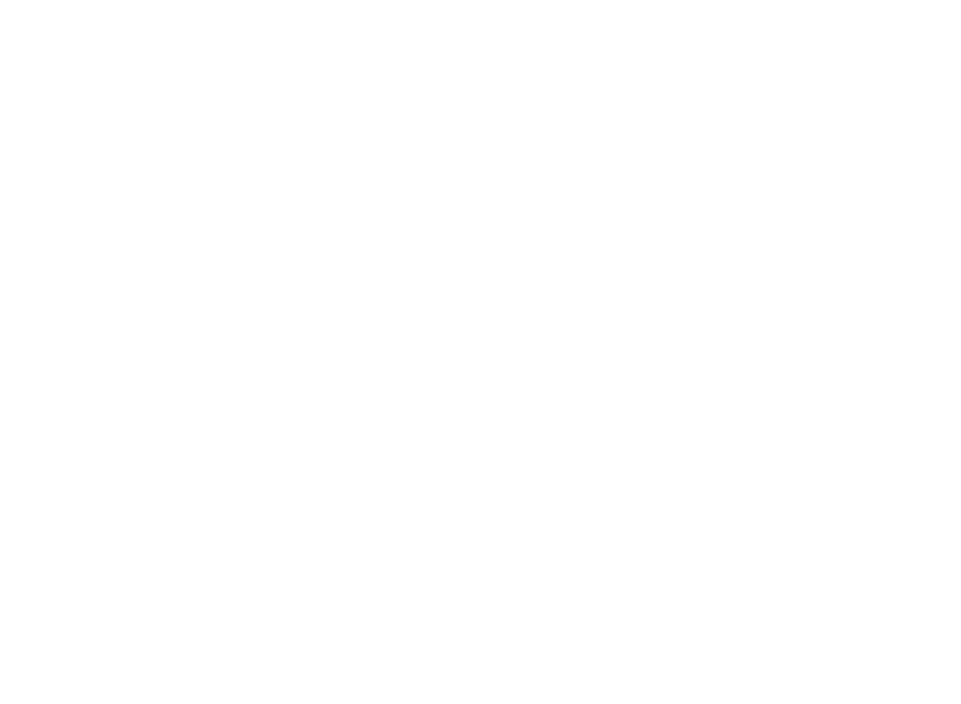
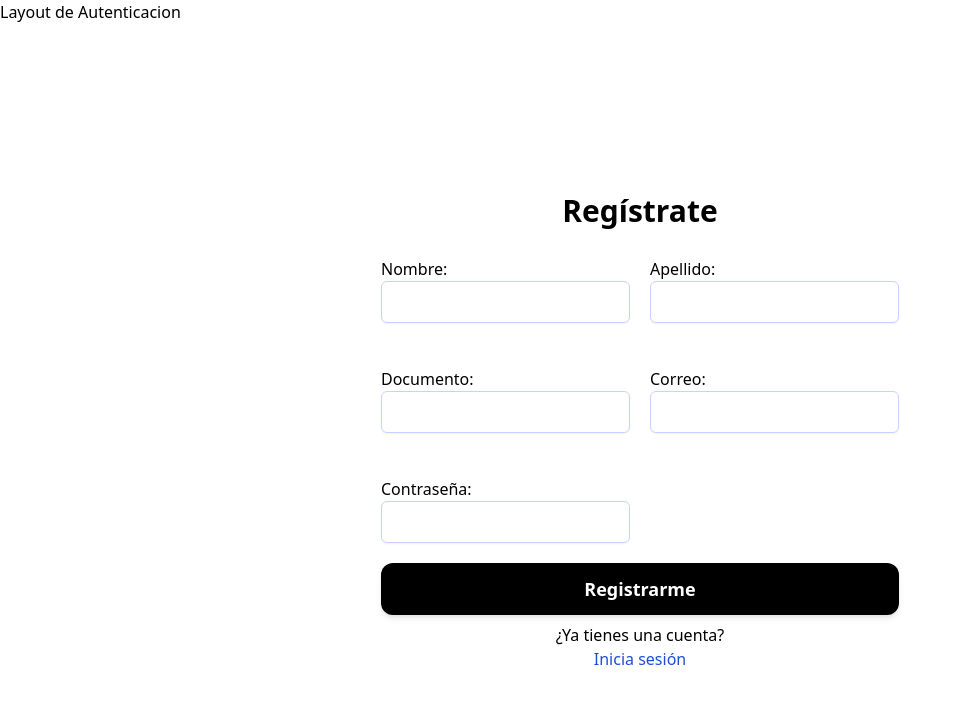
Before and after one commit to PROYECTOMINTIC-WebDev/Frontend-WebDev, a React (Create React App) app: page /auth/registro in a window 1280 px wide. Before the commit this address had no page. Shown: the top 704 px of the page, without its empty margins (0-961 px from the left). Built offline with nearby package versions, Linux system fonts and the light colour scheme.

Commit message:
creacion interfaz de registro,components,styles,utils,

```diff
--- a/package.json
+++ b/package.json
@@ -9,6 +9,7 @@
     "@testing-library/user-event": "^12.1.10",
     "react": "^17.0.2",
     "react-dom": "^17.0.2",
+    "react-loading": "^2.0.3",
     "react-router-dom": "^6.0.2",
     "react-scripts": "4.0.3",
     "web-vitals": "^1.0.1"
--- a/src/App.css
+++ /dev/null
@@ -1,4 +0,0 @@
-/* ./src/index.css */
-@tailwind base;
-@tailwind components;
-@tailwind utilities;
--- a/src/App.jsx
+++ b/src/App.jsx
@@ -1,29 +1,35 @@
 import Index from "./pages/index/Index";
 import Login from "./pages/login/Login";
-import Registro from "./pages/registro/Registro";
 import Admin from "./pages/admin/Admin";
 import { BrowserRouter, Routes, Route } from "react-router-dom";
-import "./App.css";
+import './styles/globals.css';
 import Sidebar from "./modules/sidebar/sidebar";
-
 import Adminusers from "./pages/admin/Adminusers";
 import PrivateLayout from "./layout/PrivateLayout";
+import AuthLayout from "./layout/AuthLayout";
+import Registro from "./pages/auth/Registro";
+
 
 function App() {
   return (
     <BrowserRouter>
       <Routes>
+      //ruta privada de administrador
         <Route path="/" element={<PrivateLayout />}>
-        <Route path="/admin" element={<Admin />} />
-        <Route path="/admin/usuarios" element={<Adminusers />} />
+          <Route path="/admin" element={<Admin />} />
+          <Route path="/admin/usuarios" element={<Adminusers />} />
+        </Route>
 
-        </Route>
         <Route path="" element={<Index />} />
-
         <Route path="/login" element={<Login />} />
         <Route path="/registro" element={<Registro />} />
         <Route path="/admin" element={<Admin />} />
         <Route path="/sidebar" element={<Sidebar />} />
+      //ruta de autenticacion de registro
+          <Route path='/auth' element={<AuthLayout />}>
+            <Route path='registro' element={<Registro />} />
+          </Route>
+
       </Routes>
     </BrowserRouter>
   );
--- /dev/null
+++ b/src/components/ButtonLoading.jsx
@@ -0,0 +1,16 @@
+import React from "react";
+import ReactLoading from 'react-loading';
+// boton con efecto de carga de carga
+const ButtonLoading = ({ disabled, loading, text }) => {
+  return (
+    <button
+      disabled={disabled}
+      type="submit"
+      className="bg-black text-white font-bold text-lg py-3 px-6  rounded-xl hover:bg-gray-800 shadow-md my-2 disabled:opacity-50 disabled:bg-gray-700"
+    >
+      {loading ? <ReactLoading type="spin" height={30} width={30} /> : text}
+    </button>
+  );
+};
+
+export default ButtonLoading;
--- /dev/null
+++ b/src/components/Dropdown.jsx
@@ -0,0 +1,31 @@
+import React from "react";
+import { nanoid } from 'nanoid';
+
+const Dropdown = ({ label, name, defaultValue = '', required, options }) => {
+    const [selectedValue, setSelectedValue] = useState(defaultValue);
+    const optionsSelect = [['', 'Seleccione una opción', true], ...Object.entries(options)];
+    useEffect(() => {
+      setSelectedValue(defaultValue);
+    }, [defaultValue]);
+    return (
+      <label htmlFor={name} className='flex flex-col my-3'>
+        <span>{label}</span>
+        <select
+          required={required}
+          name={name}
+          className='input'
+          value={selectedValue}
+          onChange={(e) => setSelectedValue(e.target.value)}
+        >
+          {optionsSelect.map((o) => {
+            return (
+              <option key={nanoid()} value={o[0]} disabled={o[2] ?? false}>
+                {o[1]}
+              </option>
+            );
+          })}
+        </select>
+      </label>
+    );
+  };
+  export default Dropdown;
--- /dev/null
+++ b/src/components/Input.jsx
@@ -0,0 +1,18 @@
+import React from 'react';
+
+const Input = ({ label, name, defaultValue, type, required }) => {
+    return (
+      <label htmlFor={name} className='flex flex-col my-3'>
+        <span>{label}</span>
+        <input
+          required={required}
+          type={type}
+          name={name}
+          className='input'
+          defaultValue={defaultValue}
+        />
+      </label>
+    );
+  };
+
+  export default Input;
--- /dev/null
+++ b/src/hook/useFormData.js
@@ -0,0 +1,20 @@
+import { useRef, useState } from 'react';
+
+const useFormData = (initial) => {
+  const form = useRef(initial);
+  const [formData, setFormData] = useState({});
+  const getFormData = () => {
+    const fd = new FormData(form.current);
+    const obj = {};
+    fd.forEach((value, key) => {
+      obj[key] = value;
+    });
+    return obj;
+  };
+  const updateFormData = () => {
+    setFormData(getFormData());
+  };
+  return { form, formData, updateFormData };
+};
+
+export default useFormData;
--- /dev/null
+++ b/src/layout/AuthLayout.jsx
@@ -0,0 +1,16 @@
+import React from 'react'
+import { Outlet } from 'react-router'
+const AuthLayout = () => {
+    return (
+        <div className='flex flex-col md:flex-row flex-no-wrap h-screen'>
+        <div className='flex w-full h-full'>
+          <div className='w-full h-full  overflow-y-scroll'>
+            Layout de Autenticacion
+            <Outlet />
+          </div>
+        </div>
+      </div>
+      )
+}
+
+export default AuthLayout
--- /dev/null
+++ b/src/pages/auth/Registro.jsx
@@ -0,0 +1,43 @@
+import React from 'react'
+import Input from '../../components/Input'
+import ButtonLoading from '../../components/ButtonLoading'
+import useFormData from '../../hook/useFormData'
+import { Link } from 'react-router-dom';
+// import { Enum_Rol } from 'utils/enums';
+
+const Registro = () => {
+
+  const { form, formData, updateFormData } = useFormData();
+
+  const submitForm = (e) => {
+    e.preventDefault();
+    Registro({ variables: formData });
+    };
+
+    return (
+      <div className='flex flex-col h-full w-full items-center justify-center'>
+      <h1 className='text-3xl font-bold my-4'>Regístrate</h1>
+      <form className='flex flex-col' onSubmit={submitForm} onChange={updateFormData} ref={form}>
+        <div className='grid grid-cols-2 gap-5'>
+          <Input label='Nombre:' name='nombre' type='text' required />
+          <Input label='Apellido:' name='apellido' type='text' required />
+          <Input label='Documento:' name='identificacion' type='text' required />
+          {/* <DropDown label='Rol deseado:' name='rol' required={true} options={Enum_Rol} /> */}
+          <Input label='Correo:' name='correo' type='email' required />
+          <Input label='Contraseña:' name='password' type='password' required />
+        </div>
+        <ButtonLoading
+          disabled={Object.keys(formData).length === 0}
+          loading={false}
+          text='Registrarme'
+        />
+      </form>
+      <span>¿Ya tienes una cuenta?</span>
+      <Link to='/auth/login'>
+        <span className='text-blue-700'>Inicia sesión</span>
+      </Link>
+    </div>
+    )
+}
+
+export default Registro
--- a/src/pages/registro/Registro.jsx
+++ /dev/null
@@ -1,30 +0,0 @@
-import React from 'react'
-
-const Registro = () => {
-    return (
-        <div className='flex flex-col h-full w-full items-center justify-center'>
-        {/* <h1 className='text-3xl font-bold my-4'>Regístrate</h1>
-        <form className='flex flex-col' onSubmit={submitForm} onChange={updateFormData} ref={form}>
-          <div className='grid grid-cols-2 gap-5'>
-            <Input label='Nombre:' name='nombre' type='text' required />
-            <Input label='Apellido:' name='apellido' type='text' required />
-            <Input label='Documento:' name='identificacion' type='text' required />
-            <DropDown label='Rol deseado:' name='rol' required={true} options={Enum_Rol} />
-            <Input label='Correo:' name='correo' type='email' required />
-            <Input label='Contraseña:' name='password' type='password' required />
-          </div>
-          <ButtonLoading
-            disabled={Object.keys(formData).length === 0}
-            loading={false}
-            text='Registrarme'
-          />
-        </form>
-        <span>¿Ya tienes una cuenta?</span>
-        <Link to='/auth/login'>
-          <span className='text-blue-700'>Inicia sesión</span>
-        </Link> */}
-      </div>
-    )
-}
-
-export default Registro
--- /dev/null
+++ b/src/styles/globals.css
@@ -0,0 +1,7 @@
+@tailwind base;
+@tailwind components;
+@tailwind utilities;
+
+.input {
+    @apply p-2 border border-indigo-200 focus:outline-none focus:border-indigo-800 rounded-md shadow-sm;
+  }
--- /dev/null
+++ b/src/utils/enums.js
@@ -0,0 +1,13 @@
+const Enum_Rol = {
+    ADMINISTRADOR: 'Administrador',
+    ESTUDIANTE: 'Estudiante',
+    LIDER: 'Líder',
+  };
+
+  const Enum_EstadoUsuario = {
+    PENDIENTE: 'Pendiente',
+    AUTORIZADO: 'Autorizado',
+    NO_AUTORIZADO: 'No autorizado',
+  };
+
+  export { Enum_Rol, Enum_EstadoUsuario };
```
Also changed, not shown: 1 other file (tests, documents, lock files or other folders).
